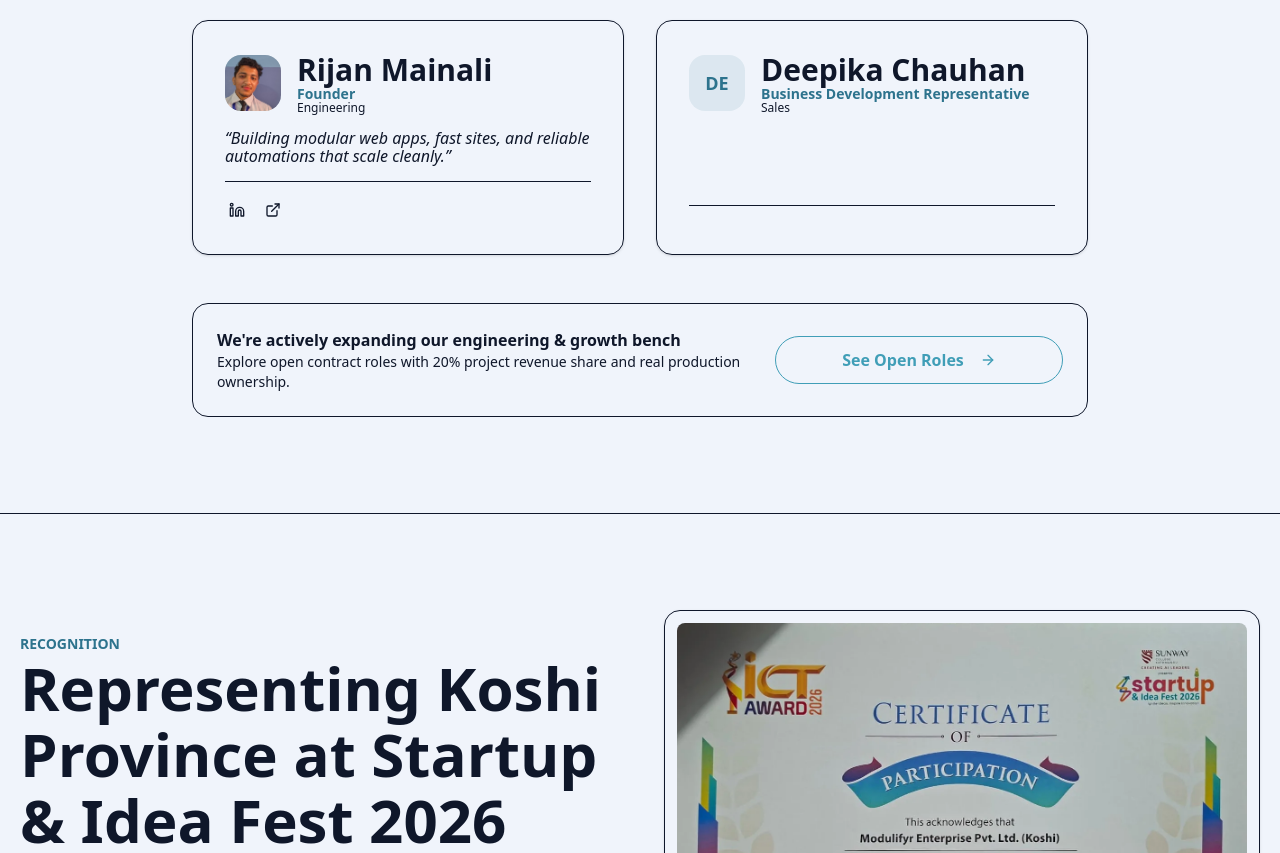
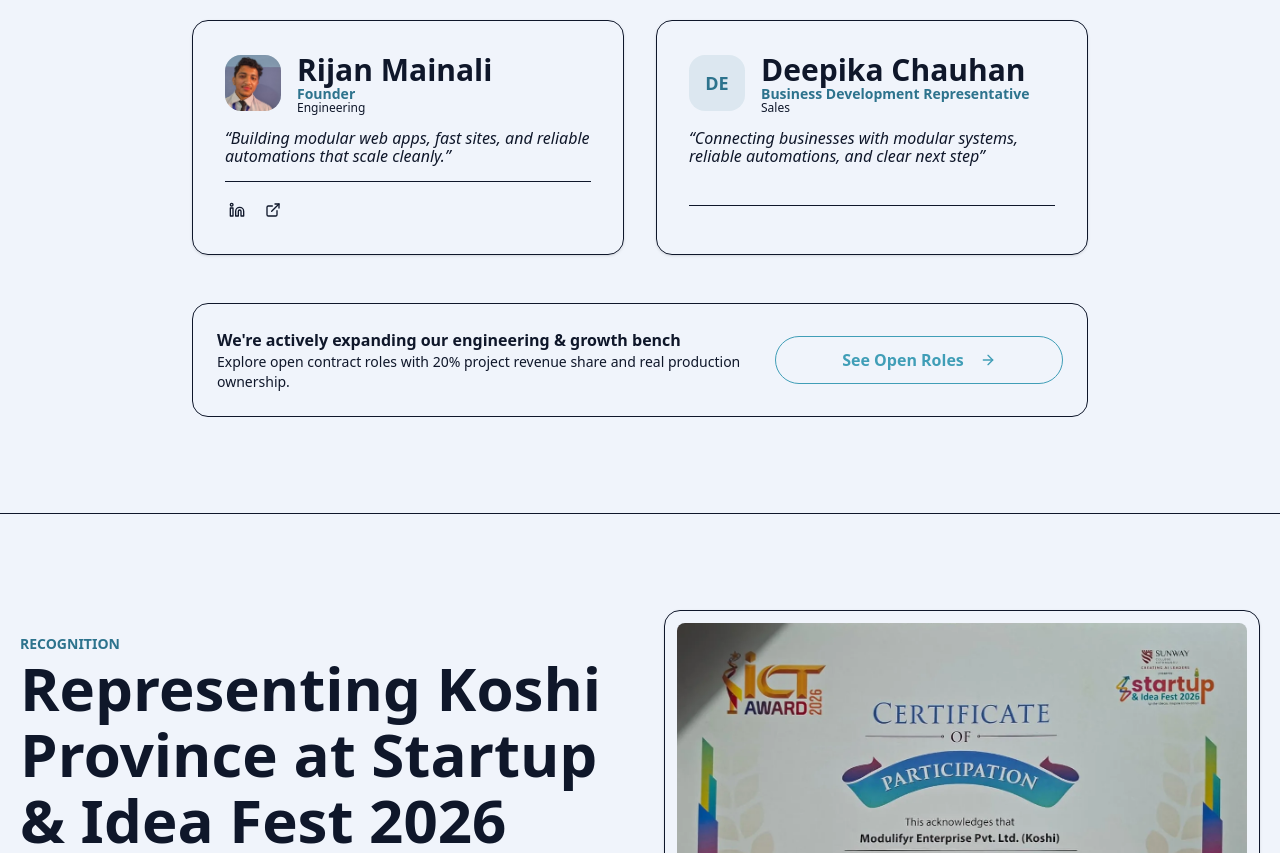
Before and after one commit to modulifyr-lab/modulifyr-website, a Next.js app: page /about in a window 1280 px wide. Shown: the part 2440-3293 px from the top of the page. Built offline with nearby package versions, Linux system fonts and the light colour scheme; no server answers.

Commit message:
Update Deepika Chauhan's profile information
Added a quote and LinkedIn link for Deepika Chauhan.

```diff
--- a/src/app/about/AboutClient.tsx
+++ b/src/app/about/AboutClient.tsx
@@ -87,6 +87,8 @@ const TEAM_MEMBERS: TeamMember[] = [
     name: "Deepika C",
     fullName: "Deepika Chauhan",
     title: "Business Development Representative",
+    quote: "Connecting businesses with modular systems, reliable automations, and clear next step",
+    linkdin: "https://www.linkedin.com/in/deepika-c-9aa1713a0",
     department: "Sales",
   },
 ];
```
